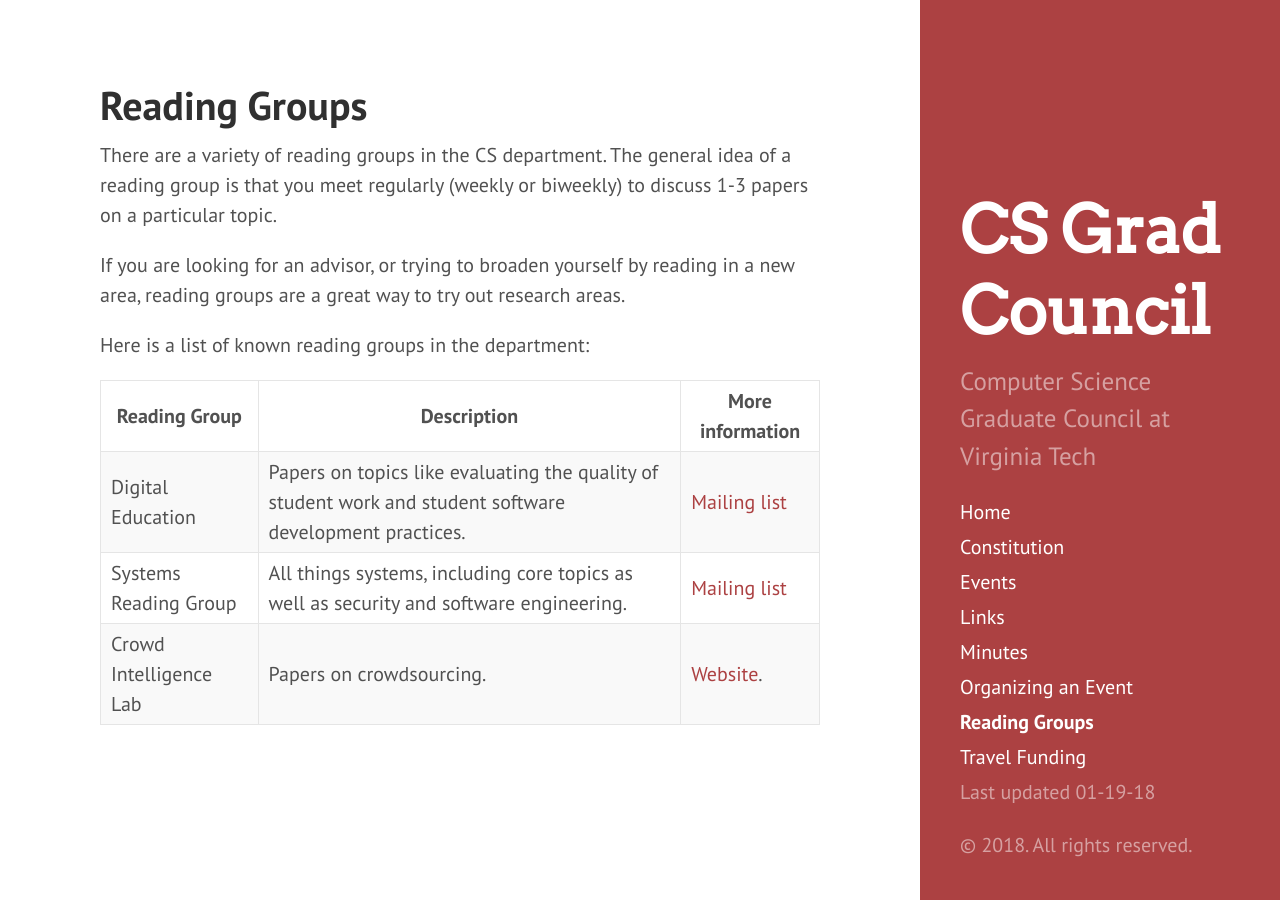
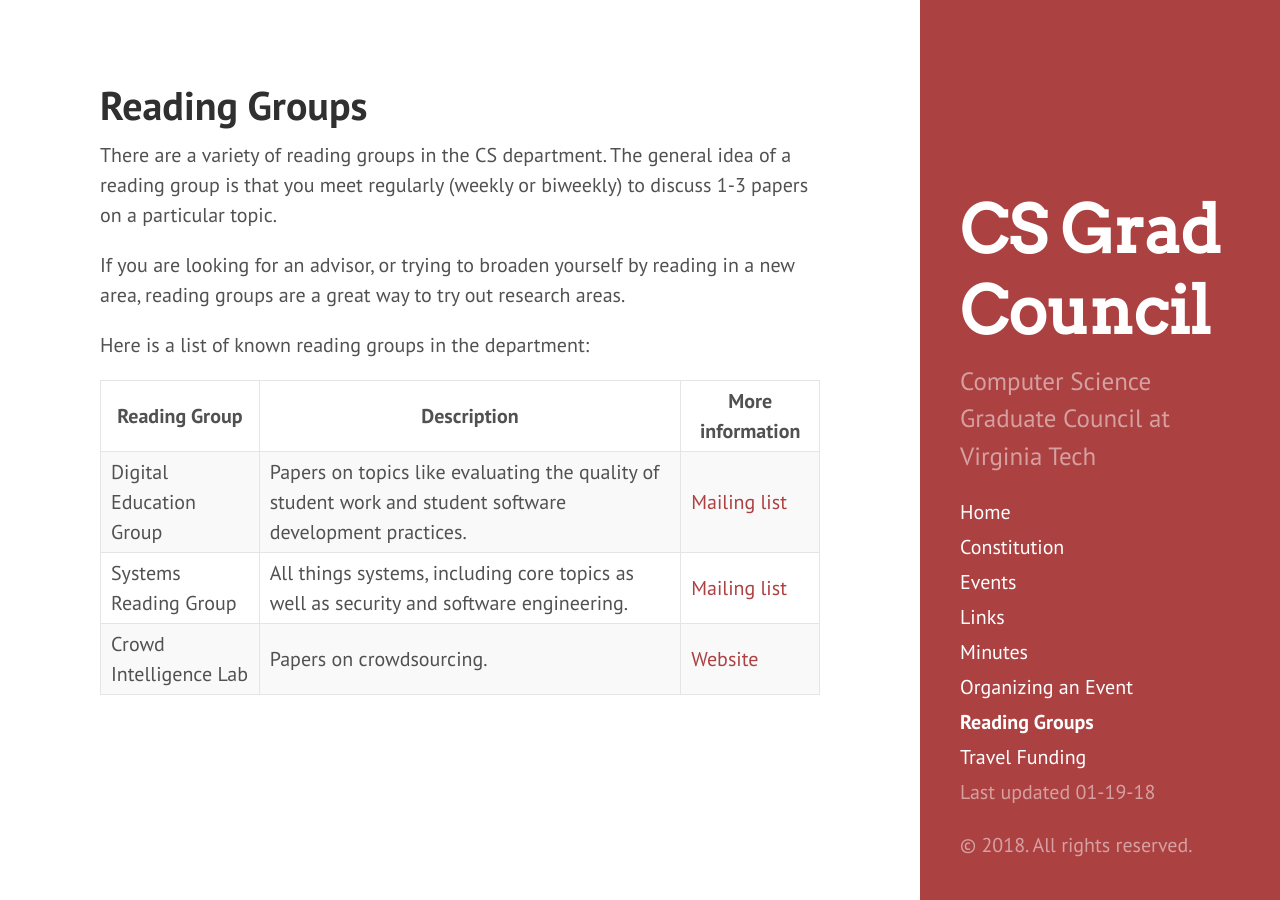
Before and after one commit to CSGraduateCouncil-VirginiaTech/csgc-website, a Jekyll site: the page built from csgc-jekyll-src/reading-groups.md, in a window 1280 px wide. Built offline with Jekyll 4.4.1, drawn with Linux system fonts in a browser that asks for light colours.

Commit message:
reading groups: nits

```diff
--- a/csgc-jekyll-src/reading-groups.md
+++ b/csgc-jekyll-src/reading-groups.md
@@ -11,8 +11,8 @@ If you are looking for an advisor, or trying to broaden yourself by reading in a
 
 Here is a list of known reading groups in the department:
 
-| Reading Group          | Description                                                                                              | More information |
-|------------------------|----------------------------------------------------------------------------------------------------------|------------------|
-| Digital Education      | Papers on topics like evaluating the quality of student work and student software development practices. | [Mailing list](https://groups.google.com/forum/#!forum/digital-education-research-at-vt) |
-| Systems Reading Group  | All things systems, including core topics as well as security and software engineering.                  | [Mailing list](https://mailman.cs.vt.edu/mailman/listinfo/sysreading) |
-| Crowd Intelligence Lab | Papers on crowdsourcing.                                                                                 | [Website](http://crowd.cs.vt.edu/reading-group/). |
+| Reading Group               | Description                                                                                              | More information |
+|-----------------------------|----------------------------------------------------------------------------------------------------------|------------------|
+| Digital Education Group     | Papers on topics like evaluating the quality of student work and student software development practices. | [Mailing list](https://groups.google.com/forum/#!forum/digital-education-research-at-vt) |
+| Systems Reading Group       | All things systems, including core topics as well as security and software engineering.                  | [Mailing list](https://mailman.cs.vt.edu/mailman/listinfo/sysreading) |
+| Crowd Intelligence Lab      | Papers on crowdsourcing.                                                                                 | [Website](http://crowd.cs.vt.edu/reading-group/) |
```
